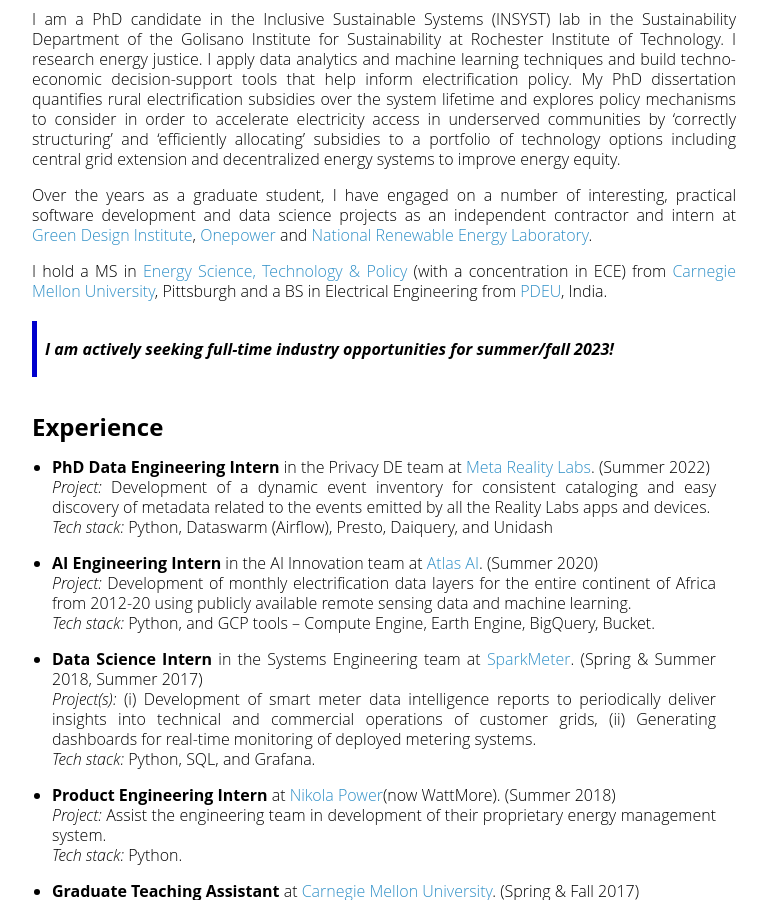
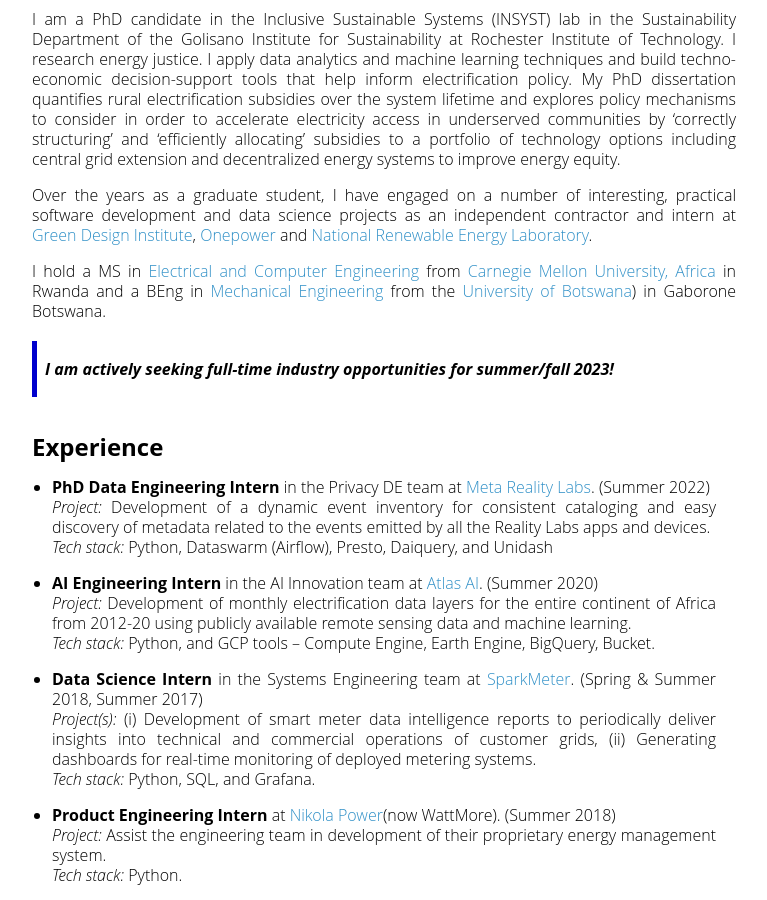
Before and after one commit to ljmaqele/ljmaqele.github.io, a Jekyll site: the page built from index.md, in a window 1280 px wide and 900 px high, scrolled down 355 px. Shown: the whole window, without its empty margins (256-1023 px from the left). Built offline with Jekyll 4.4.1, drawn with Linux system fonts in a browser that asks for light colours; our own code applies the rules of GitHub Pages for plain Markdown files.

Commit message:
Update index.md

```diff
--- a/index.md
+++ b/index.md
@@ -6,9 +6,9 @@
 
 I am a PhD candidate in the Inclusive Sustainable Systems (INSYST) lab in the Sustainability Department of the Golisano Institute for Sustainability at Rochester Institute of Technology.  I research energy justice. I apply data analytics and machine learning techniques and build techno-economic decision-support tools that help inform electrification policy. My PhD dissertation quantifies rural electrification subsidies over the system lifetime and explores policy mechanisms to consider in order to accelerate electricity access in underserved communities by 'correctly structuring' and 'efficiently allocating' subsidies to a portfolio of technology options including central grid extension and decentralized energy systems to improve energy equity.
 
-Over the years as a graduate student, I have engaged on a number of interesting, practical software development and data science projects as an independent contractor and intern at [Green Design Institute](https://www.cmu.edu/epp/research/research-centers/index.html), [Onepower](https://1pwrafrica.com) and [National Renewable Energy Laboratory](https://www.nrel.gov/analysis/dgen/).
+Over the years as a graduate student, I have engaged on a number of interesting, practical software development and data science projects as an independent contractor and intern at [Green Design Institute](https://www.cmu.edu/epp/research/research-centers/), [Onepower](https://1pwrafrica.com) and [National Renewable Energy Laboratory](https://www.nrel.gov/analysis/dgen/).
 
-I hold a MS in [Energy Science, Technology & Policy](https://www.cmu.edu/engineering/estp/) (with a concentration in ECE) from [Carnegie Mellon University](https://www.cmu.edu/), Pittsburgh and a BS in Electrical Engineering from [PDEU](https://www.pdpu.ac.in/), India.
+I hold a MS in [Electrical and Computer Engineering](https://www.ece.cmu.edu/academics/ms-ece/) from [Carnegie Mellon University, Africa](https://www.cmu.edu/https://www.africa.engineering.cmu.edu/) in Rwanda and a BEng in [Mechanical Engineering](https://www.ub.bw/discover/faculties/engineering-and-technology/mechanical-engineering) from the [University of Botswana](https://www.ub.bw)) in Gaborone Botswana.
 
 
 > **I am actively seeking full-time industry opportunities for summer/fall 2023!**
```
